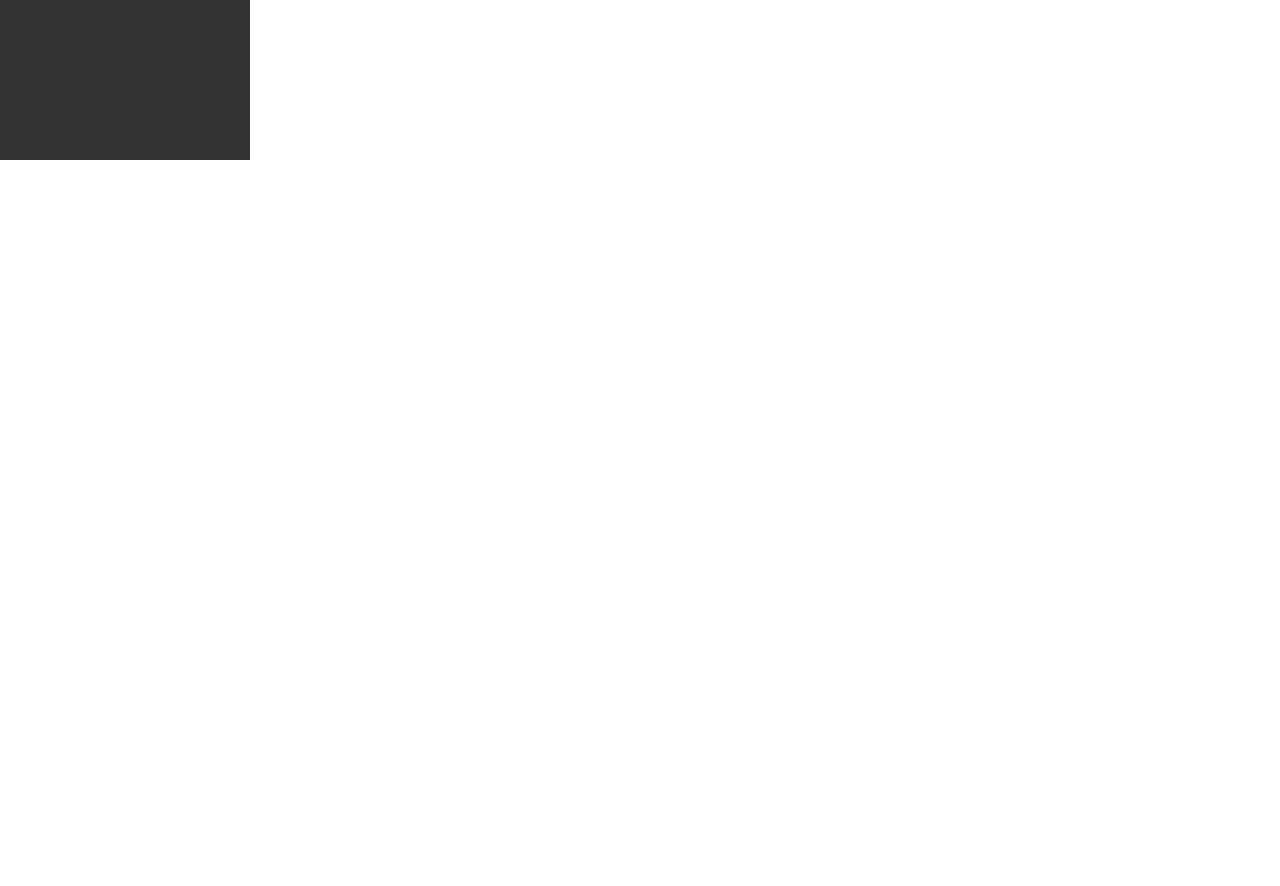
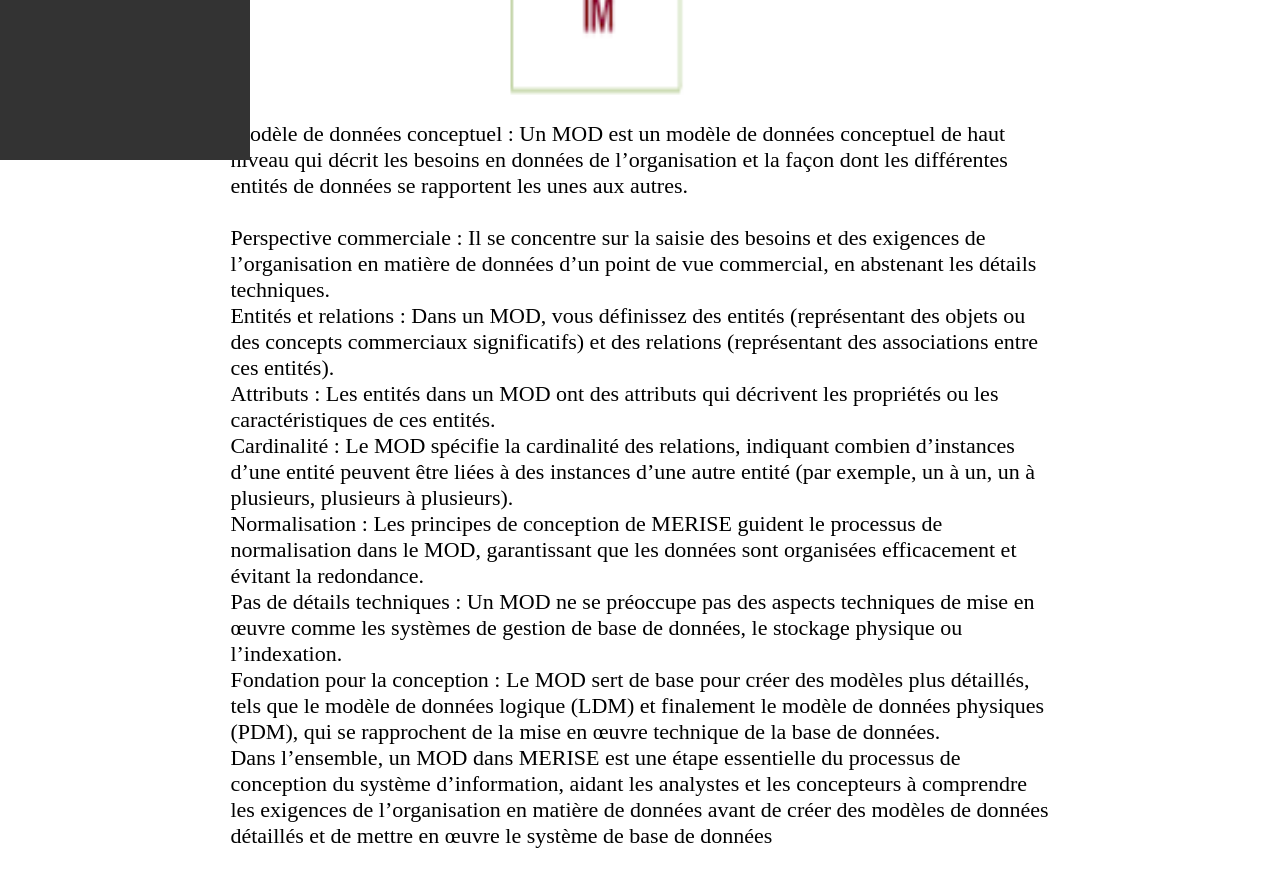
Before and after one commit to 2023-cda-alt-devops-p3/catalog-az, a React (Create React App) app: page /MOD in a window 1280 px wide. Shown: the part 640-1526 px from the top of the page. Before the commit the page ends 800 px from the top, so only its background shows below. Built offline with nearby package versions, Linux system fonts and the light colour scheme.

Commit message:
add: page mod

```diff
--- a/src/Pages.jsx
+++ b/src/Pages.jsx
@@ -11,6 +11,7 @@ import Mpd from './components/Mpd';
 import Mld from './components/Mld';
 import Overview from './components/Overview';
 import Mct from './components/Mct';
+import Mod from './components/Mod';
 
 
 
@@ -28,6 +29,7 @@ const Pages = () => {
         <Route path='/DS' element={<DiagSequence />}  />
         <Route path='/MLD' element={<Mld />}  />
         <Route path='/MPD' element={<Mpd />}  />
+        <Route path='/MOD' element={<Mod />}  />
         <Route path='/MCT' element={<Mct />}  />
         <Route path='/overview' element={<Overview />}  />
     </Routes>
--- a/src/assets/infoscard.js
+++ b/src/assets/infoscard.js
@@ -8,6 +8,7 @@ import exempleDCU from "./exemple-DCU.png" ;
 import exempleDE from "./exemple-DE.png" ;
 import exempleDS from "./exemple-DS.jpeg" ;
 import exempleMCT from "../assets/exemple-MCT.jpeg";
+import exempleMLD from "../assets/exemple-MLD.png"
 
 
 export const CardInfos =
@@ -54,11 +55,11 @@ export const CardInfos =
     },
     {
         id: 6,
-        title: "MOD",
-        url: "/MOD",
-        img: exempleMOD,
+        title: "MLD",
+        url: "/MLD",
+        img: exempleMLD,
         spec: "MERISE",
-        cardtxt: "Représentation des données mémorisables sans tenir compte des contraintes organisationnelles ou techniques, ni des traitements. Modèle organisationnel des données (MOD) : Prise en compte des contraintes organisationnelles et de certaines contraintes techniques."
+        cardtxt: " Un Modèle Logique des Données (MLD) est une représentation textuelle de la base de données à informatiser consécutive au travail d'analyse MCD et MPD. À noter que le MLD prend parfois un R et devient MLDR ou MLD-R : le R signifiant simplement Relationnel."
     },
     {
         id: 7,
@@ -91,5 +92,13 @@ export const CardInfos =
         img: exempleMCT,
         spec: "MERISE",
         cardtxt: "Le MCT ou Modèle Conceptuel des Traitements : il présente graphiquement, sous la forme de schémas avec des éléments bien définis, les traitements qui doivent être informatisés. Il permet d’identifier le fonctionnement du système d’information."
+    },
+    {
+        id: 11,
+        title: "MOD",
+        url: "/MOD",
+        img: exempleMOD,
+        spec: "MERISE",
+        cardtxt:"Représentation des données mémorisables sans tenir compte des contraintes organisationnelles ou techniques, ni des traitements. Modèle organisationnel des données (MOD) : Prise en compte des contraintes organisationnelles et de certaines contraintes techniques."
     }
 ]
--- /dev/null
+++ b/src/components/Mod.jsx
@@ -0,0 +1,66 @@
+import React from "react";
+import exempleMOD from '../assets/exemple-MOD.png'
+
+const Mod = () => {
+  return (
+    <div className="w-80 m-auto">
+      <div className="m-auto mt-10">
+        <h1 className="text-center mt-10">Modèle conceptuel de traitement</h1>
+        <div className="mt-50 desktop">
+          <img
+            className="img-diag"
+            src={exempleMOD}
+            alt="exemple_Diag_Activite"
+          />
+          <p className="mt-10 text-info">
+            Modèle de données conceptuel : Un MOD est un modèle de données
+            conceptuel de haut niveau qui décrit les besoins en données de
+            l’organisation et la façon dont les différentes entités de données
+            se rapportent les unes aux autres.
+            <br />
+            <br />
+            Perspective commerciale : Il se concentre sur la saisie des besoins
+            et des exigences de l’organisation en matière de données d’un point
+            de vue commercial, en abstenant les détails techniques.
+            <br />
+            Entités et relations : Dans un MOD, vous définissez des entités
+            (représentant des objets ou des concepts commerciaux significatifs)
+            et des relations (représentant des associations entre ces entités).
+            <br />
+            Attributs : Les entités dans un MOD ont des attributs qui décrivent
+            les propriétés ou les caractéristiques de ces entités.
+            <br />
+            Cardinalité : Le MOD spécifie la cardinalité des relations,
+            indiquant combien d’instances d’une entité peuvent être liées à des
+            instances d’une autre entité (par exemple, un à un, un à plusieurs,
+            plusieurs à plusieurs).
+            <br />
+            Normalisation : Les principes de conception de MERISE guident le
+            processus de normalisation dans le MOD, garantissant que les données
+            sont organisées efficacement et évitant la redondance.
+            <br />
+            Pas de détails techniques : Un MOD ne se préoccupe pas des aspects
+            techniques de mise en œuvre comme les systèmes de gestion de base de
+            données, le stockage physique ou l’indexation.
+            <br />
+            Fondation pour la conception : Le MOD sert de base pour créer des
+            modèles plus détaillés, tels que le modèle de données logique (LDM)
+            et finalement le modèle de données physiques (PDM), qui se
+            rapprochent de la mise en œuvre technique de la base de données.
+            <br />
+            Dans l’ensemble, un MOD dans MERISE est une étape essentielle du
+            processus de conception du système d’information, aidant les
+            analystes et les concepteurs à comprendre les exigences de
+            l’organisation en matière de données avant de créer des modèles de
+            données détaillés et de mettre en œuvre le système de base de
+            données
+          </p>
+          <p className="mt-50 text-info"></p>
+          <p className="text-info mt-50"></p>
+        </div>
+      </div>
+    </div>
+  );
+};
+
+export default Mod;
--- a/src/components/sidebar/Sidebar.jsx
+++ b/src/components/sidebar/Sidebar.jsx
@@ -55,6 +55,7 @@ const Sidebar = () => {
                 <li><NavLink to={"MLD"} className='link' >MLD</NavLink></li>
                 <li><NavLink to={"MPD"} className='link' >MPD</NavLink></li>
                 <li><NavLink to={"MCT"} className='link' >MCT</NavLink></li>
+                <li><NavLink to={"MOD"} className='link' >MOD</NavLink></li>
             </ul>
          )}
 
```
